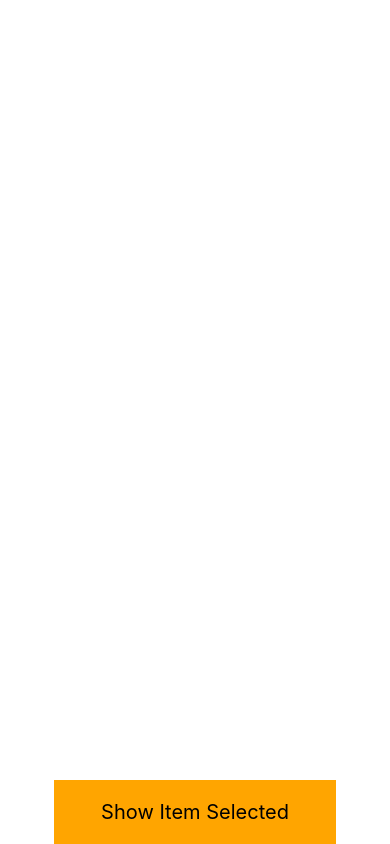
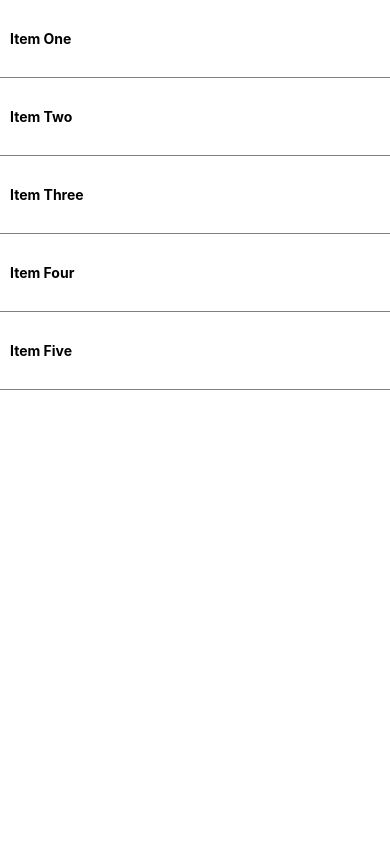
Before and after one commit to tuan782000/react_native_ui, a React Native app: screen / in a window 390 px wide. Built offline with nearby package versions, Linux system fonts and the light colour scheme; no server answers.

Commit message:
edit item with FlatList

```diff
--- a/App.tsx
+++ b/App.tsx
@@ -6,6 +6,7 @@ import {
   CreditCardScreen,
   CustomComponent,
   DetailedCarRentalScreen,
+  EditFlatListScreen,
   FoodDeliveryDetailedScreen,
   ListCryptoScreen,
   ListPlaceScreen,
@@ -61,7 +62,8 @@ const App = (props: Props) => {
         {/* <SwipeSlide /> */}
         {/* <ScrollToItemSelectedScreen/> */}
         {/* <MultipleSelectedFlatListScreen /> */}
-        <MultipleSelectedFlatListScreen />
+        {/* <MultipleSelectedFlatListScreen /> */}
+        <EditFlatListScreen />
       </GestureHandlerRootView>
     </>
   )
--- /dev/null
+++ b/screens/25_Editable_FlatList_Screen/index.tsx
@@ -0,0 +1,97 @@
+import { StyleSheet, Text, View, SafeAreaView, FlatList, Modal, TouchableOpacity, TextInput } from 'react-native'
+import React, { useState } from 'react'
+
+const DATA = [
+    {id: 1, text: 'Item One'},
+    {id: 2, text: 'Item Two'},
+    {id: 3, text: 'Item Three'},
+    {id: 4, text: 'Item Four'},
+    {id: 5, text: 'Item Five'},
+]
+
+const EditableFlatListScreen = () => {
+    const [data, setData] = useState(DATA);
+    const [isModalVisible, setIsModalVisible] = useState(false);
+    const [inputText, setInputText] = useState('');
+    const [editItem, setEditItem] = useState();
+    const [isRender, setisRender] = useState(false);
+    const onPressItem = (item) => {
+        setIsModalVisible(true)
+        setInputText(item.text)
+        setEditItem(item.id)
+    }
+    const renderItem = ({item, index}) => {
+        return (
+            <TouchableOpacity style={styles.item} onPress={() => onPressItem(item)}>
+                <Text style={styles.text}>{item.text}</Text>
+            </TouchableOpacity>
+        )
+    }
+
+    const onPressSave = () => {
+        const newData = data.map(item => {
+            if(item.id === editItem) {
+                item.text = inputText
+                return item // chỉ reutrn về cái item đã thay đổi
+            }
+
+            return item // còn lại return về như cũ
+        })
+
+        setData(newData)
+        setIsModalVisible(false)
+        setisRender(!isRender)
+    }
+  return (
+    <SafeAreaView style={styles.container}>
+        <FlatList data={data} keyExtractor={(item) => item.id.toString()} renderItem={renderItem}
+            extraData={isRender}/>
+
+        <Modal animationType='fade' visible={isModalVisible} onRequestClose={() => setIsModalVisible(false)}>
+            <View style={styles.modalView}>
+                <Text style={styles.text}>Change Text</Text>
+                <TextInput style={styles.textInput} onChangeText={(text) => setInputText(text)} defaultValue={inputText} editable={true} multiline={false} maxLength={200}/>
+                <TouchableOpacity style={styles.touchableSave} onPress={() => onPressSave()}>
+                    <Text style={styles.text}>Save</Text>
+                </TouchableOpacity>
+            </View>
+        </Modal>
+    </SafeAreaView>
+  )
+}
+
+export default EditableFlatListScreen
+
+const styles = StyleSheet.create({
+    container: {
+        flex: 1
+    },
+    item: {
+        borderBottomWidth: 1,
+        borderBottomColor: 'grey',
+        alignItems: 'flex-start'
+    },
+    text: {
+        marginVertical: 30,
+        fontWeight: 'bold',
+        marginLeft: 10
+    },
+    modalView: {
+        flex: 1,
+        alignItems: 'center',
+        justifyContent: 'center'
+    },
+    textInput: {
+        width: '90%',
+        height: 70,
+        borderColor: 'grey',
+        borderWidth: 1,
+        fontSize: 25
+    },
+    touchableSave: {
+        backgroundColor: 'orange',
+        paddingHorizontal: 100,
+        alignItems: 'center',
+        marginTop: 20
+    },
+})
--- a/screens/index.ts
+++ b/screens/index.ts
@@ -23,6 +23,7 @@ import ScrollItemWithFlatList from './21_ScrollItem_With_FlatList'
 import SwipeSlide from './22_Slider_Screen'
 import ScrollToItemSelectedScreen from './23_Scroll_To_Item_Selected_Screen'
 import MultipleSelectedFlatListScreen from './24_Multiple_Selected_FlatList'
+import EditFlatListScreen from './25_Editable_FlatList_Screen'
 
 
 export {
@@ -50,5 +51,6 @@ export {
     ScrollItemWithFlatList,
     SwipeSlide,
     ScrollToItemSelectedScreen,
-    MultipleSelectedFlatListScreen
+    MultipleSelectedFlatListScreen,
+    EditFlatListScreen
 }
```
